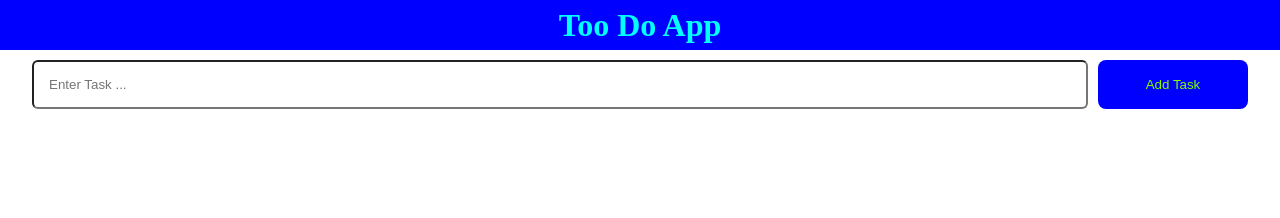
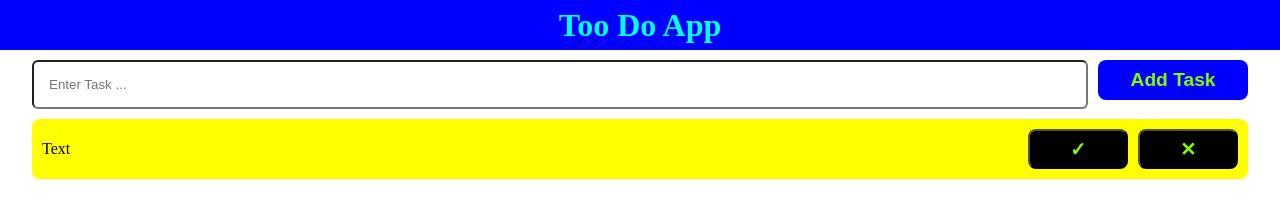
Before and after one commit to ahmedalibehari/Hafiz-Ahmed-Ali, a plain HTML site: page todo app/index.html in a window 1280 px wide. Drawn offline with nearby package versions, Linux system fonts and the light colour scheme; no server answers.

Commit message:
Add files via upload

```diff
--- a/todo app/index.html
+++ b/todo app/index.html
@@ -15,7 +15,19 @@
             <input id="input" type="text" placeholder="Enter Task ...">
             <button class="btn" onclick="add()">Add Task</button>
         </div>
-
+        <ul id="comp">
+            <li class="tar">
+                <span id="target">
+                    Text
+                </span>
+                <button>
+                    &#10003;
+                </button>
+                <button>
+                    &#10005;
+                </button>
+            </li>
+        </ul>
     </div>
 
 
--- a/todo app/style.css
+++ b/todo app/style.css
@@ -28,4 +28,38 @@ input{
     width: 150px;
     border-radius: 8px;
     color: chartreuse;
+    cursor: pointer;
 }
+.btn:hover{
+    background-color: blueviolet;
+}
+#comp{
+    width: 95%;
+    margin: 10px auto;
+    list-style: none;
+}
+.tar{
+    background-color: yellow;
+    padding: 10px;
+    border-radius: 8px;
+    display: flex;
+    gap: 10px;
+    margin-bottom: 10px;
+    align-items: center;
+}
+span{
+    flex: 1;
+}
+button{
+    background-color: black;
+    color: chartreuse;
+    width: 100px;
+    height: 40px;
+    border-radius: 8px;
+    font-size: 1.2rem;
+    font-weight: bold;
+    cursor: pointer;
+}
+.complete{
+    text-decoration: line-through;
+}
```
